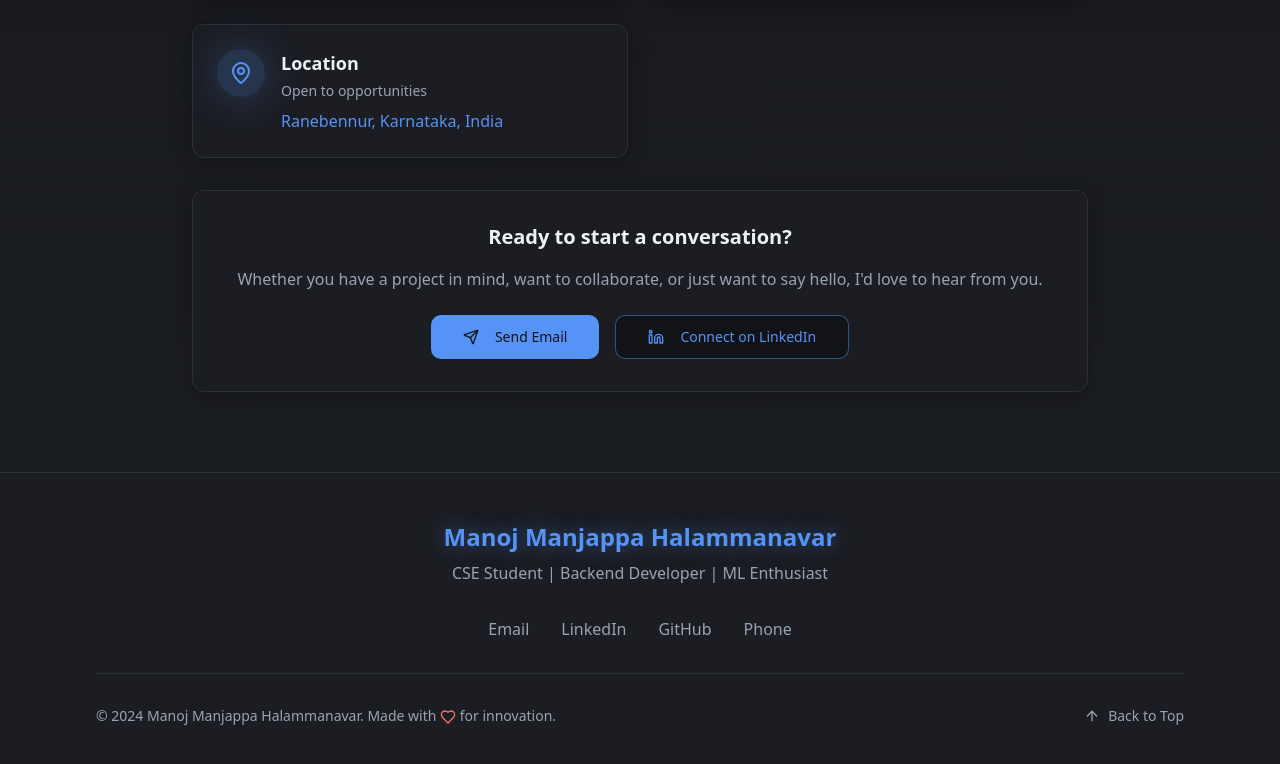
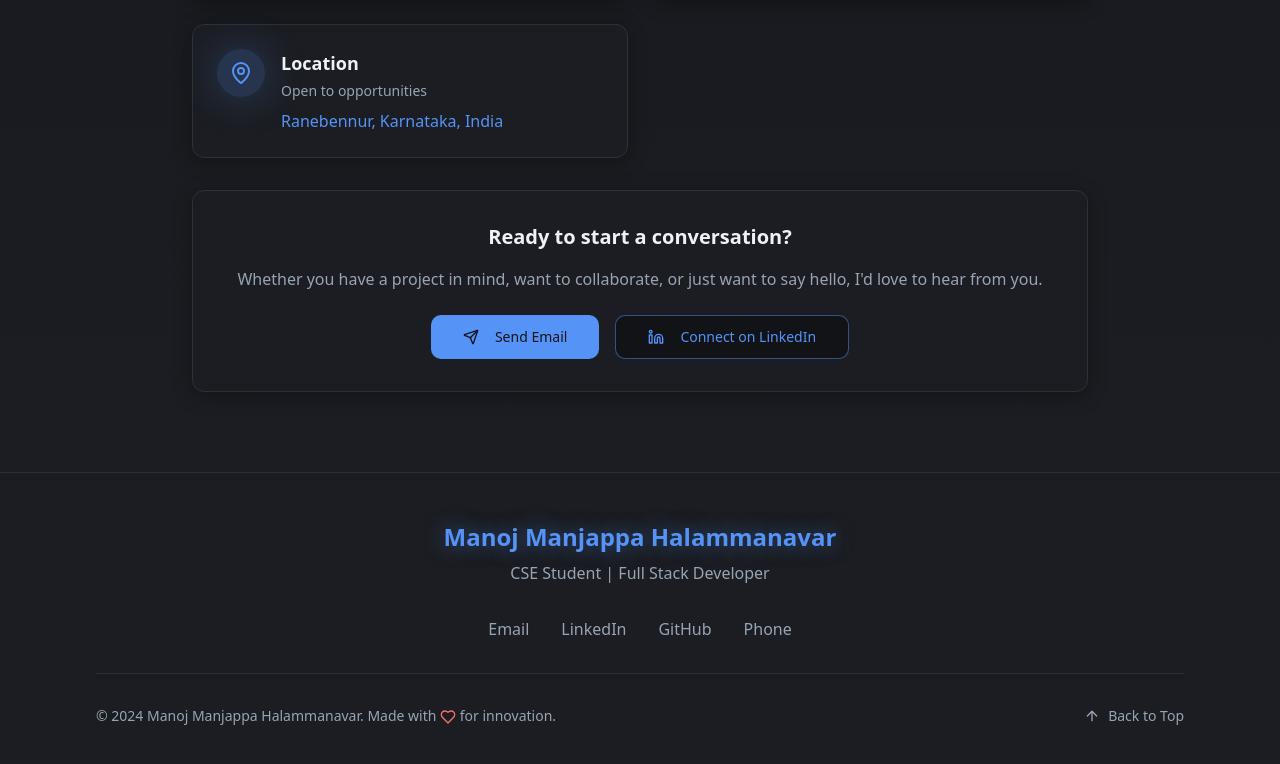
Before and after one commit to ManojMh2005/week1_portfoliowebsitemmh, a React (Vite) app: page / in a window 1280 px wide. Shown: the part 7391-8155 px from the top of the page. Built offline with nearby package versions, Linux system fonts and the light colour scheme; the HTML template or start-up script is replaced by a standard one.

Commit message:
Update tagline to Full Stack
Co-authored-by: ManojMh2005 <151895010+ManojMh2005@users.noreply.github.com>

```diff
--- a/src/components/Footer.tsx
+++ b/src/components/Footer.tsx
@@ -12,7 +12,7 @@ const Footer = () => {
           <div className="mb-8">
             <h3 className="text-2xl font-bold mb-2 text-primary text-glow">Manoj Manjappa Halammanavar</h3>
             <p className="text-muted-foreground">
-              CSE Student | Backend Developer | ML Enthusiast
+              CSE Student | Full Stack Developer
             </p>
           </div>
 
```
